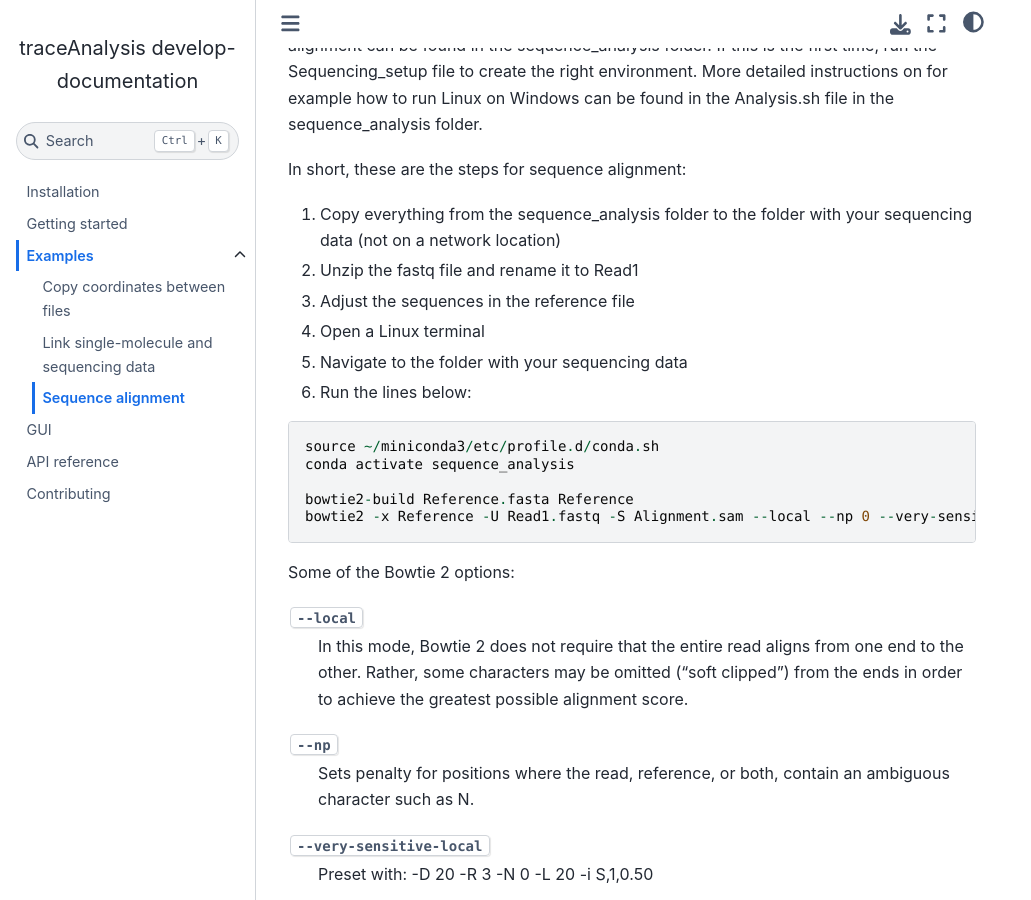
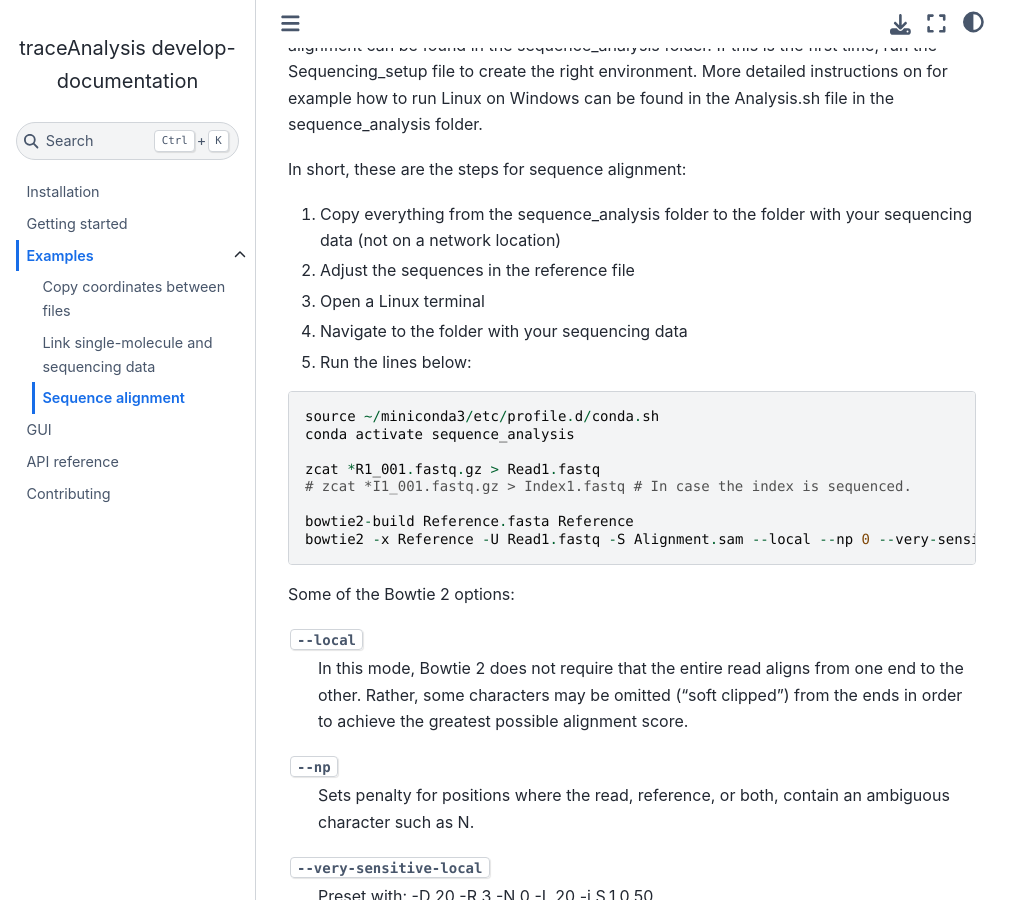
Before and after one commit to jacobkers/papylio_kers, a Sphinx documentation site: the page built from docs/examples/sequence_alignment.rst, in a window 1280 px wide and 900 px high, scrolled down 306 px. Shown: the whole window, without its empty margins (0-1031 px from the left). Built offline with Sphinx 7.4.7 and the Sphinx Book theme 1.1.4, drawn with Linux system fonts in a browser that asks for light colours.

Commit message:
Add combining R1 files to sequence analysis
Remove unzipping and add zcat line
Update documentation

```diff
--- a/docs/examples/sequence_alignment.rst
+++ b/docs/examples/sequence_alignment.rst
@@ -13,7 +13,6 @@ for example how to run Linux on Windows can be found in the Analysis.sh file in
 In short, these are the steps for sequence alignment:
 
 #. Copy everything from the sequence_analysis folder to the folder with your sequencing data (not on a network location)
-#. Unzip the fastq file and rename it to Read1
 #. Adjust the sequences in the reference file
 #. Open a Linux terminal
 #. Navigate to the folder with your sequencing data
@@ -23,6 +22,9 @@ In short, these are the steps for sequence alignment:
 
     source ~/miniconda3/etc/profile.d/conda.sh
     conda activate sequence_analysis
+
+    zcat *R1_001.fastq.gz > Read1.fastq
+    # zcat *I1_001.fastq.gz > Index1.fastq # In case the index is sequenced.
 
     bowtie2-build Reference.fasta Reference
     bowtie2 -x Reference -U Read1.fastq -S Alignment.sam --local --np 0 --very-sensitive-local --n-ceil L,0,1 --threads 4 --score-min G,20,4 --norc
```
Also changed, not shown: 1 other file.
